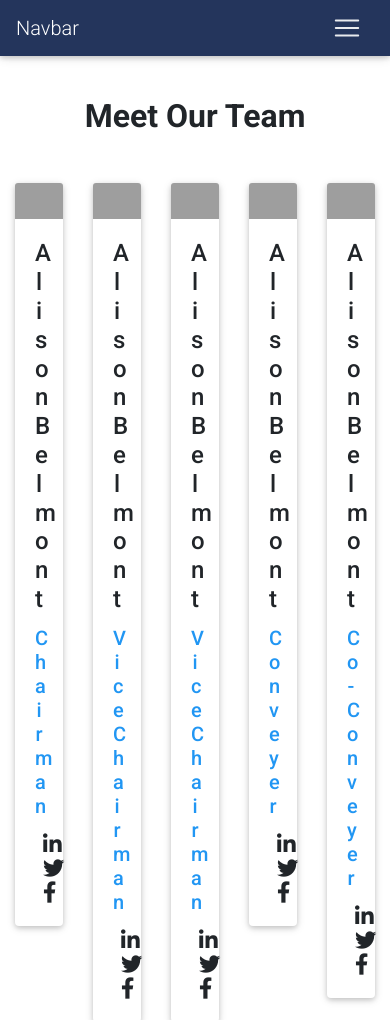
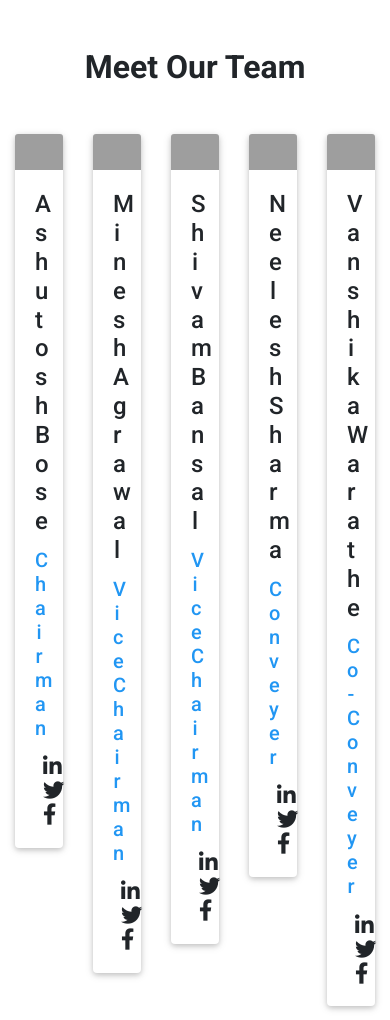
Before and after one commit to AyushRusia/Iste-main_website, a plain HTML site: page team.html in a window 390 px wide. Shown: the top 1020 px of the page. Drawn offline with nearby package versions, Linux system fonts and the light colour scheme; grey boxes are pictures that could not be loaded.

Commit message:
second commit

```diff
--- a/team.html
+++ b/team.html
@@ -28,57 +28,6 @@
     <link rel="stylesheet" href="css/style.css" />
   </head>
   <body>
-    <!--Main Navigation-->
-    <header class="team">
-      <!--Navbar-->
-      <nav
-        class="navbar navbar-expand-lg navbar-dark fixed-top scrolling-navbar"
-      >
-        <div class="container">
-          <!-- Navbar brand -->
-          <a class="navbar-brand" href="#">Navbar</a>
-
-          <!-- Collapse button -->
-          <button
-            class="navbar-toggler"
-            type="button"
-            data-toggle="collapse"
-            data-target="#basicExampleNav"
-            aria-controls="basicExampleNav"
-            aria-expanded="false"
-            aria-label="Toggle navigation"
-          >
-            <span class="navbar-toggler-icon"></span>
-          </button>
-
-          <!-- Collapsible content -->
-          <div class="collapse navbar-collapse" id="basicExampleNav">
-            <!-- Links -->
-            <!-- Links -->
-            <ul class="navbar-nav mr-auto smooth-scroll">
-              <li class="nav-item">
-                <a class="nav-link" href="#intro">Home</a>
-              </li>
-              <li class="nav-item">
-                <a class="nav-link" href="#best-features">Features</a>
-              </li>
-              <li class="nav-item">
-                <a class="nav-link" href="#examples">Examples</a>
-              </li>
-              <li class="nav-item">
-                <a class="nav-link" href="#gallery">Gallery</a>
-              </li>
-              <li class="nav-item">
-                <a class="nav-link" href="#contact">Contact</a>
-              </li>
-            </ul>
-            <!-- Links -->
-            <!-- Links -->
-          </div>
-          <!-- Collapsible content -->
-        </div>
-      </nav>
-      <!--/.Navbar-->
 
       <!--Mask-->
 
@@ -89,11 +38,8 @@
     <!--Main layout-->
     <main class="mt-5">
       <div class="container">
-        <hr class="my-5" />
 
         <!--Section: Gallery-->
-
-
 
         <section>
           <h2 class="mb-5 font-weight-bold text-center">Meet Our Team</h2>
@@ -115,7 +61,7 @@
                     <div class="card-body card-body-cascade text-center">
 
                         <!-- Title -->
-                        <h4 class="card-title"><strong>Alison Belmont</strong></h4>
+                        <h4 class="card-title"><strong>Ashutosh Bose</strong></h4>
                         <!-- Subtitle -->
                         <h5 class="blue-text pb-2"><strong>Chairman</strong></h5>
                         <!-- Linkedin -->
@@ -146,7 +92,7 @@
                       <div class="card-body card-body-cascade text-center">
 
                           <!-- Title -->
-                          <h4 class="card-title"><strong>Alison Belmont</strong></h4>
+                          <h4 class="card-title"><strong>Minesh Agrawal</strong></h4>
                           <!-- Subtitle -->
                           <h5 class="blue-text pb-2"><strong>Vice Chairman</strong></h5>
                           <!-- Linkedin -->
@@ -177,7 +123,7 @@
                         <div class="card-body card-body-cascade text-center">
 
                             <!-- Title -->
-                            <h4 class="card-title"><strong>Alison Belmont</strong></h4>
+                            <h4 class="card-title"><strong>Shivam Bansal</strong></h4>
                             <!-- Subtitle -->
                             <h5 class="blue-text pb-2"><strong>Vice Chairman</strong></h5>
                             <!-- Linkedin -->
@@ -208,7 +154,7 @@
                           <div class="card-body card-body-cascade text-center">
 
                               <!-- Title -->
-                              <h4 class="card-title"><strong>Alison Belmont</strong></h4>
+                              <h4 class="card-title"><strong>Neelesh Sharma</strong></h4>
                               <!-- Subtitle -->
                               <h5 class="blue-text pb-2"><strong>Conveyer</strong></h5>
                               <!-- Linkedin -->
@@ -239,7 +185,7 @@
                             <div class="card-body card-body-cascade text-center">
 
                                 <!-- Title -->
-                                <h4 class="card-title"><strong>Alison Belmont</strong></h4>
+                                <h4 class="card-title"><strong>Vanshika Warathe</strong></h4>
                                 <!-- Subtitle -->
                                 <h5 class="blue-text pb-2"><strong>Co-Conveyer</strong></h5>
                                 <!-- Linkedin -->
```
Also changed, not shown: index.html (+2 -2 lines), img/svg/Logo.svg (added).
